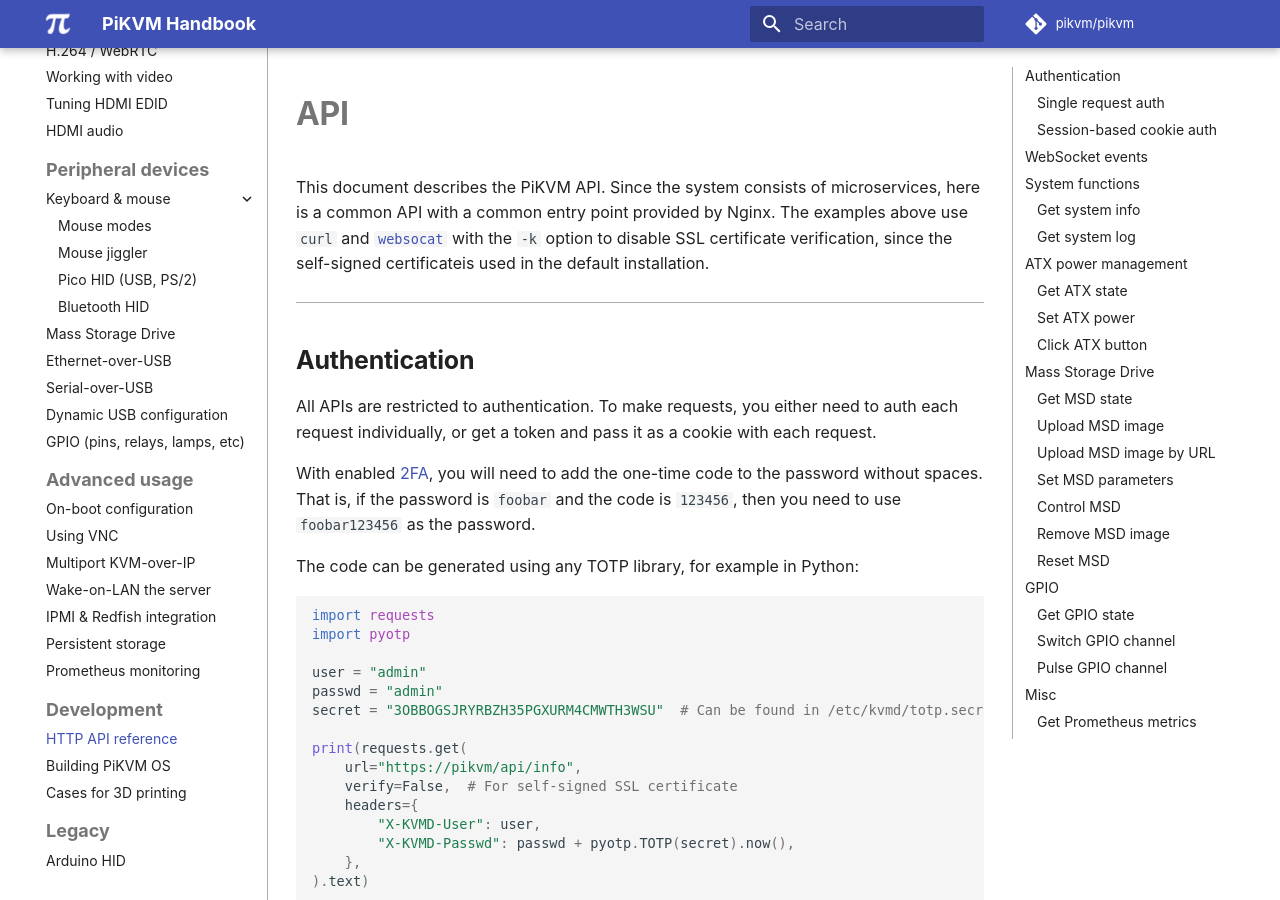
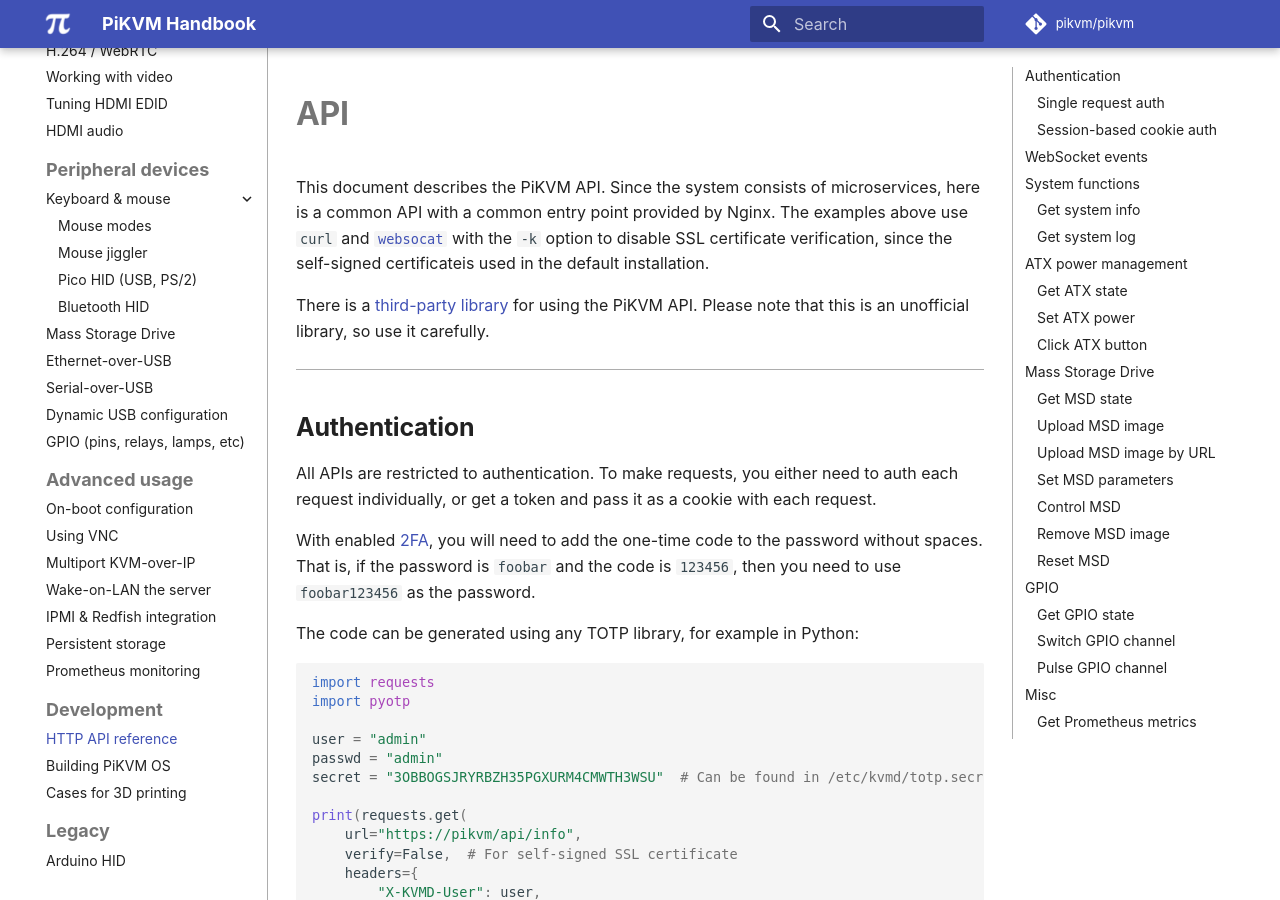
Before and after one commit to pikvm/pikvm, an MkDocs documentation site: the page built from docs/api.md, in a window 1280 px wide and 900 px high. Built offline with MkDocs 1.6.1 and Material for MkDocs 9.7.7, drawn with Linux system fonts in a browser that asks for light colours; some web fonts are replaced; comment, search, counter and statistics services are not loaded.

Commit message:
python lib

```diff
--- a/docs/api.md
+++ b/docs/api.md
@@ -1,6 +1,9 @@
 # API
 
 This document describes the PiKVM API. Since the system consists of microservices, here is a common API with a common entry point provided by Nginx. The examples above use `curl` and [`websocat`](https://github.com/vi/websocat) with the `-k` option to disable SSL certificate verification, since the self-signed certificateis used in the default installation.
+
+There is a [third-party library](https://github.com/guanana/pikvm-lib) for using the PiKVM API.
+Please note that this is an unofficial library, so use it carefully.
 
 
 -----
```
